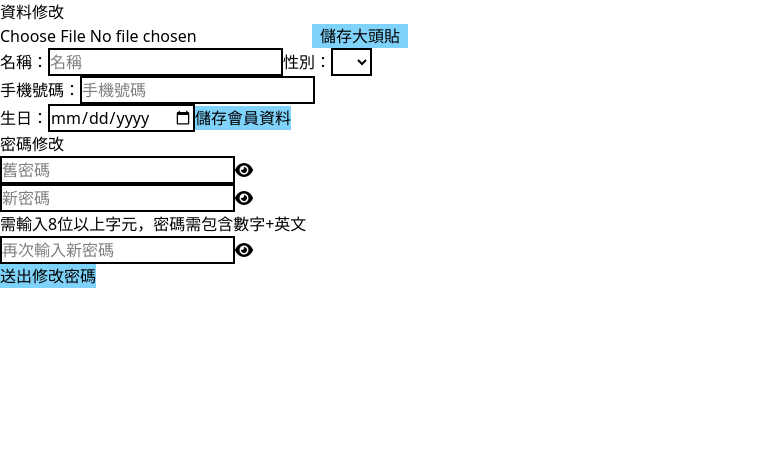
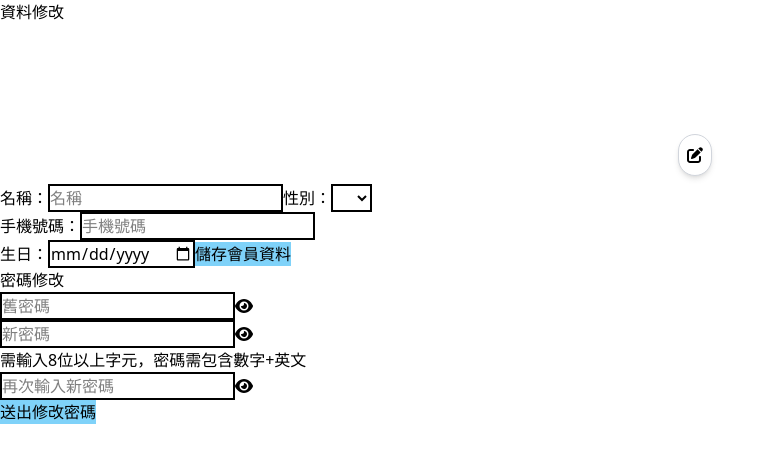
Before and after one commit to Tripfolio/TripfolioFrontEnd, a Vue app: page /profile in a window 1280 px wide. Shown: the top 462 px of the page, without its empty margins (0-775 px from the left). Built offline with nearby package versions, Linux system fonts and the light colour scheme; no server answers.

Commit message:
fix:加入圖片裁切效果與修改review錯誤

```diff
--- a/src/views/MemberProfile.vue
+++ b/src/views/MemberProfile.vue
@@ -1,7 +1,71 @@
+<template>
+    <div class="profile">
+
+        <h2>資料修改</h2>
+
+        <div class = "relative w-40 h-40 mx-auto">
+            <img v-if="!showCropper && (previewUrl || profileData.avatar)" :src="previewUrl || profileData.avatar" class = "w-full h-full rounded-full object-cover border border-gray-300" alt="大頭貼"/>
+            <label for="avatar-upload" class="avatar-upload absolute bottom-2 right-2 bg-white border border-gray-300 rounded-full p-2 cursor-pointer hover:bg-gray-100 shadow-md" title="更換大頭貼"><font-awesome-icon :icon="['fas', 'pen-to-square']" /></label>
+            <input type="file" id="avatar-upload" @change="uploadAvatar" accept="image/*" class="hidden"/>
+        </div>
+        <div v-if="showCropper" class="absolute top-0 left-0 w-full h-full bg-white/80 flex flex-col items-center justify-center z-50">
+            <Cropper ref="cropperRef" :src="previewUrl" :stensil-props="{ aspectRatio: 1 }" class="w-40 h-40 rounded-full" />
+            <button @click="saveAvatar" class="w-24 bg-sky-500/50 mt-2" >儲存大頭貼</button>
+        </div>
+
+        <form @submit.prevent="saveProfile">
+            <span>名稱：</span>
+            <input type="text" v-model="profileData.name" placeholder="名稱" class="border-2 border-solid"/>
+            <span>性別：</span>
+            <select name="" id="" v-model="profileData.gender"  class="border-2 border-solid">
+                <option value="male">男</option>
+                <option value="female">女</option>
+            </select>
+            <div>
+                <span>手機號碼：</span>
+                <input type="tel" v-model="profileData.phone" placeholder="手機號碼"  class="border-2 border-solid"/>
+                <p v-if="phoneError" style="color:red">{{ phoneError }}</p>
+            </div>
+            <!-- <input type="email" v-model="profileData.email" placeholder="電子郵件" /> -->
+            <span>生日：</span>
+            <input type="date" v-model="profileData.birthday"  class="border-2 border-solid"/>
+            <button type="submit" class="w-24 bg-sky-500/50">儲存會員資料</button>
+        </form>
+
+        <h2>密碼修改</h2>
+        <form @submit.prevent="changePassword">
+            <div>
+                <input :type="showOld? 'text' : 'password'" v-model="passwordData.oldPassword" placeholder="舊密碼"  class="border-2 border-solid"/>
+                <span @click="showOld = !showOld">
+                    <font-awesome-icon :icon="showOld ? 'fa-eye-slash' : 'fa-eye'" />
+                </span>
+            </div>
+            <div>
+                <input :type="showNew? 'text' : 'password'" v-model="passwordData.newPassword" placeholder="新密碼"  class="border-2 border-solid"/>
+                <span @click="showNew = !showNew">
+                    <font-awesome-icon :icon="showNew ? 'fa-eye-slash' : 'fa-eye'" />
+                </span>
+                <p>需輸入8位以上字元，密碼需包含數字+英文</p>
+                <p v-if="passwordError" style="color:red">{{ passwordError }}</p>
+            </div>
+            <div>
+                <input :type="showConfirm? 'text' : 'password'" v-model="passwordData.confirmPassword" placeholder="再次輸入新密碼"  class="border-2 border-solid"/>
+                <span @click="showConfirm = !showConfirm">
+                    <font-awesome-icon :icon="showConfirm ? 'fa-eye-slash' : 'fa-eye'" />
+                </span>
+            </div>
+            <button type="submit" class="w-24 bg-sky-500/50">送出修改密碼</button>
+        </form>
+    </div>
+</template>
+
+
+
 <script setup>
-import { ref, watch, onMounted } from 'vue'
-import axios from 'axios'
-defineProps()
+import { ref, watch, onMounted } from 'vue';
+import axios from 'axios';
+import { Cropper } from 'vue-advanced-cropper';
+import 'vue-advanced-cropper/dist/style.css';
 
 
 //確認會員登入 抓id
@@ -44,40 +108,47 @@ const profileData = ref({
 
 const avatarFile = ref(null)
 const previewUrl = ref('')
+const cropperRef = ref(null)
+const showCropper = ref(false)
 
 
-//上傳大頭貼圖片預覽
+//上傳大頭貼裁切預覽
 const uploadAvatar = (event) => {
-    avatarFile.value = event.target.files[0]
-    if(avatarFile.value) {
-        previewUrl.value = URL.createObjectURL(avatarFile.value)
-    }
+    const file = event.target.files[0]
+    if(!file) return
+    avatarFile.value = file
+    previewUrl.value = URL.createObjectURL(file)
+    showCropper.value = true
 }
 
 
 //儲存大頭貼傳至後端
 const saveAvatar = async () => {
-    if(!avatarFile.value) {
-        alert('請先選擇圖片')
+    const canvas = cropperRef.value.getResult().canvas
+    if(!canvas){
+        alert('請先裁切圖片')
         return
     }
 
+    canvas.toBlob(async (blob) => {
         const formData = new FormData()
-    formData.append('avatar', avatarFile.value)
+        formData.append('avatar', blob, avatarFile.value.name)
         formData.append('memberId', memberId)
 
         try {
-        const res = await axios.post('http://localhost:3000/api/upload-avatar', formData)
+            const res = await axios.post(`${import.meta.env.VITE_API_URL}/api/members/upload-avatar`, formData)
             alert('大頭貼上傳成功')
 
             const profileRes = await axios.get(`${import.meta.env.VITE_API_URL}/api/members/${memberId}`)
             profileData.value = profileRes.data
             previewUrl.value = ''
+            showCropper.value = false
         } catch (err) {
         console.error('上傳失敗', err)
         alert('上傳失敗')
         }
-}
+    }, 'image/jpeg')
+};
 
 
 const phoneError = ref('');
@@ -95,7 +166,7 @@ watch(() => profileData.value.phone,(newPhone) => {
 //儲存會員資料送去資料庫
 const saveProfile = async () => {
     try {
-        const res = await axios.put(`http://localhost:3000/api/members/${memberId}`, profileData.value)
+        const res = await axios.put(`${import.meta.env.VITE_API_URL}/api/members/${memberId}`, profileData.value)
         alert('儲存成功')
         profileData.value = res.data
     } catch (err) {
@@ -154,7 +225,7 @@ const changePassword = async () => {
     }
 
     try{
-        const res = await axios.put(`http://localhost:3000/api/members/${memberId}/password`, { oldPassword:passwordData.value.oldPassword,newPassword:passwordData.value.newPassword
+        const res = await axios.put(`${import.meta.env.VITE_API_URL}/api/members/${memberId}/password`, { oldPassword:passwordData.value.oldPassword,newPassword:passwordData.value.newPassword
          })
     alert('密碼修改成功');
 
@@ -168,64 +239,3 @@ const changePassword = async () => {
   }
 }
 </script>
-
-<template>
-    <div class="profile">
-
-        <h2>資料修改</h2>
-
-        <div>
-            <img v-if="previewUrl || profileData.avatar" :src="previewUrl !== '' ? previewUrl : profileData.avatar" alt="大頭貼"/>
-            <input type="file" @change="uploadAvatar" accept="image/*" />
-            <button @click="saveAvatar" class="w-24 bg-sky-500/50" >儲存大頭貼</button>
-        </div>
-        <form @submit.prevent="saveProfile">
-            <span>名稱：</span>
-            <input type="text" v-model="profileData.name" placeholder="名稱" class="border-2 border-solid"/>
-            <span>性別：</span>
-            <select name="" id="" v-model="profileData.gender"  class="border-2 border-solid">
-                <option value="male">男</option>
-                <option value="female">女</option>
-            </select>
-            <div>
-                <span>手機號碼：</span>
-                <input type="tel" v-model="profileData.phone" placeholder="手機號碼"  class="border-2 border-solid"/>
-                <p v-if="phoneError" style="color:red">{{ phoneError }}</p>
-            </div>
-            <!-- <input type="email" v-model="profileData.email" placeholder="電子郵件" /> -->
-            <span>生日：</span>
-            <input type="date" v-model="profileData.birthday"  class="border-2 border-solid"/>
-            <button type="submit" class="w-24 bg-sky-500/50">儲存會員資料</button>
-        </form>
-
-        <h2>密碼修改</h2>
-        <form @submit.prevent="changePassword">
-            <div>
-                <input :type="showOld? 'text' : 'password'" v-model="passwordData.oldPassword" placeholder="舊密碼"  class="border-2 border-solid"/>
-                <span @click="showOld = !showOld">
-                    <font-awesome-icon :icon="showOld ? 'fa-eye-slash' : 'fa-eye'" />
-                </span>
-            </div>
-            <div>
-                <input :type="showNew? 'text' : 'password'" v-model="passwordData.newPassword" placeholder="新密碼"  class="border-2 border-solid"/>
-                <span @click="showNew = !showNew">
-                    <font-awesome-icon :icon="showNew ? 'fa-eye-slash' : 'fa-eye'" />
-                </span>
-                <p>需輸入8位以上字元，密碼需包含數字+英文</p>
-                <p v-if="passwordError" style="color:red">{{ passwordError }}</p>
-            </div>
-            <div>
-                <input :type="showConfirm? 'text' : 'password'" v-model="passwordData.confirmPassword" placeholder="再次輸入新密碼"  class="border-2 border-solid"/>
-                <span @click="showConfirm = !showConfirm">
-                    <font-awesome-icon :icon="showConfirm ? 'fa-eye-slash' : 'fa-eye'" />
-                </span>
-            </div>
-            <button type="submit" class="w-24 bg-sky-500/50">送出修改密碼</button>
-        </form>
-    </div>
-</template>
-
-
-<style>
-
-</style>
```
Also changed, not shown: src/components/TravelSchedule.vue (+1 -8 lines), src/views/Travel.vue (+41 -39 lines), 2 other files (tests, documents, lock files or other folders). Lines whose indentation alone changed are shown as unchanged.
